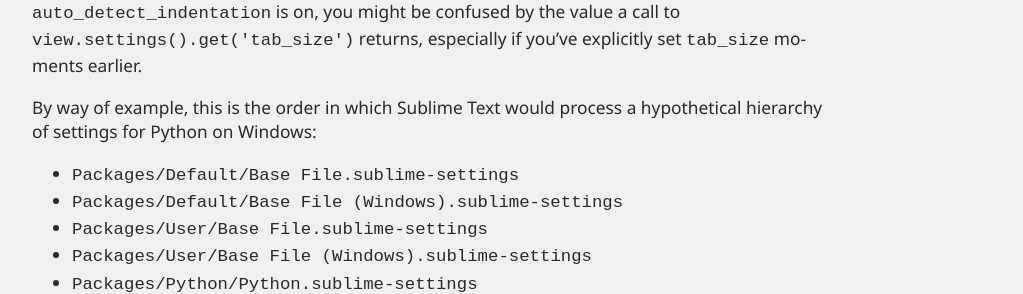
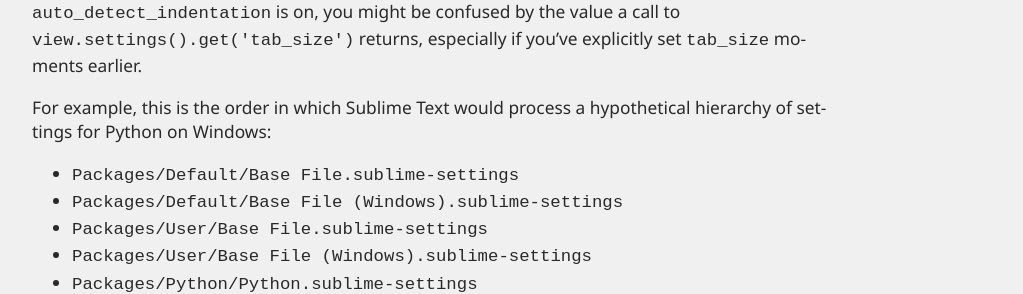
Before and after one commit to guillermooo/sublime-undocs, a Sphinx documentation site: the page built from source/customization/settings.rst, in a window 1280 px wide. Shown: the part 672-966 px from the top of the page, without its empty margins (128-1151 px from the left). Built offline with Sphinx 7.4.7, drawn with Linux system fonts in a browser that asks for light colours.

Commit message:
Minor changes.
--HG--
branch : new-content

```diff
--- a/source/customization/settings.rst
+++ b/source/customization/settings.rst
@@ -30,7 +30,7 @@
 confused by the value a call to ``view.settings().get('tab_size')`` returns, especially
 if you've explicitly set ``tab_size`` moments earlier.
 
-By way of example, this is the order in which Sublime Text would process a
+For example, this is the order in which Sublime Text would process a
 hypothetical hierarchy of settings for Python on Windows:
 
 - :file:`Packages/Default/Base File.sublime-settings`
```
